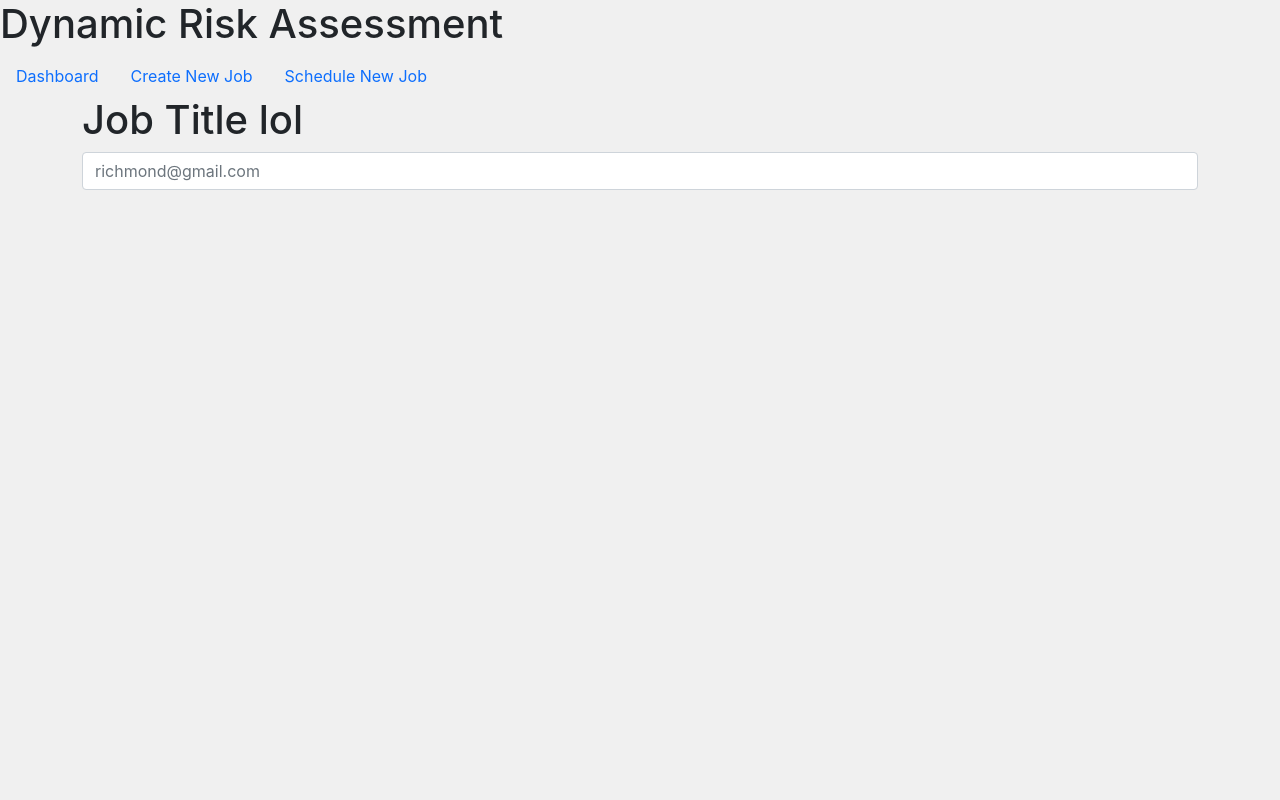
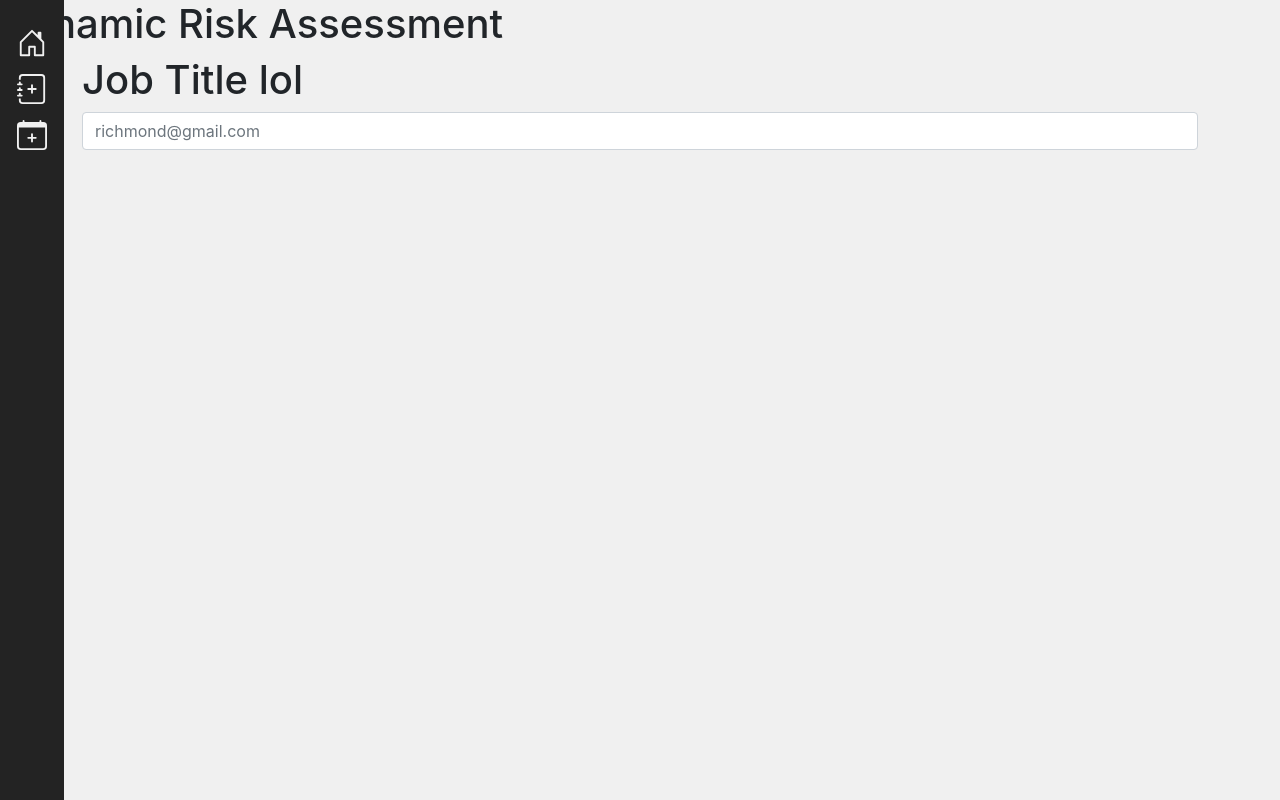
Before and after one commit to EllairaT/DRA, a Next.js app: page / in a window 1280 px wide. Built offline with nearby package versions, Linux system fonts and the light colour scheme.

Commit message:
added bootstrap icons to sidebar

```diff
--- a/components/Navi.js
+++ b/components/Navi.js
@@ -1,13 +1,19 @@
 import Nav from 'react-bootstrap/Nav'
-import customnav from './Navi.module.css'
-
+import NavCSS from './Navi.module.css'
+import { CalendarPlus, JournalPlus, ClockHistory, HouseDoor } from 'react-bootstrap-icons'
 export default function Navi() {
   return (
     <>
-      <Nav className={customnav}>
-        <Nav.Link href="/">Dashboard</Nav.Link>
-        <Nav.Link href="/createAssessment">Create New Job</Nav.Link>
-        <Nav.Link href="/scheduleAssessment">Schedule New Job</Nav.Link>
+      <Nav className={NavCSS.customnav}>
+        <Nav.Link href="/" className={NavCSS.icons}>
+          <HouseDoor size={30} />
+        </Nav.Link>
+        <Nav.Link href="/createAssessment" className={NavCSS.icons}>
+          <JournalPlus size={30} />
+        </Nav.Link>
+        <Nav.Link href="/scheduleAssessment" className={NavCSS.icons}>
+          <CalendarPlus size={30} />
+        </Nav.Link>
         {/* <Nav.Link eventKey="link-2">Link</Nav.Link> */}
       </Nav>
     </>
--- a/components/Navi.module.css
+++ b/components/Navi.module.css
@@ -1,8 +1,7 @@
 .customnav {
   height: 100%;
-  width: 25%;
+  width: 5%;
   position: fixed;
-  z-index: 1;
   top: 0;
   left: 0;
   background-color: #232323;
@@ -14,8 +13,6 @@
   align-items: center;
 }
 
-.red {
-  font-size: 25px;
-
-  color: white;
+.icons {
+  color: #f0f0f0;
 }
--- a/package.json
+++ b/package.json
@@ -22,6 +22,7 @@
     "prettier": "^2.3.2",
     "react": "17.0.2",
     "react-bootstrap": "^2.0.0-beta.4",
+    "react-bootstrap-icons": "^1.5.0",
     "react-dom": "17.0.2"
   },
   "devDependencies": {
```
Also changed, not shown: 1 other file (tests, documents, lock files or other folders).
